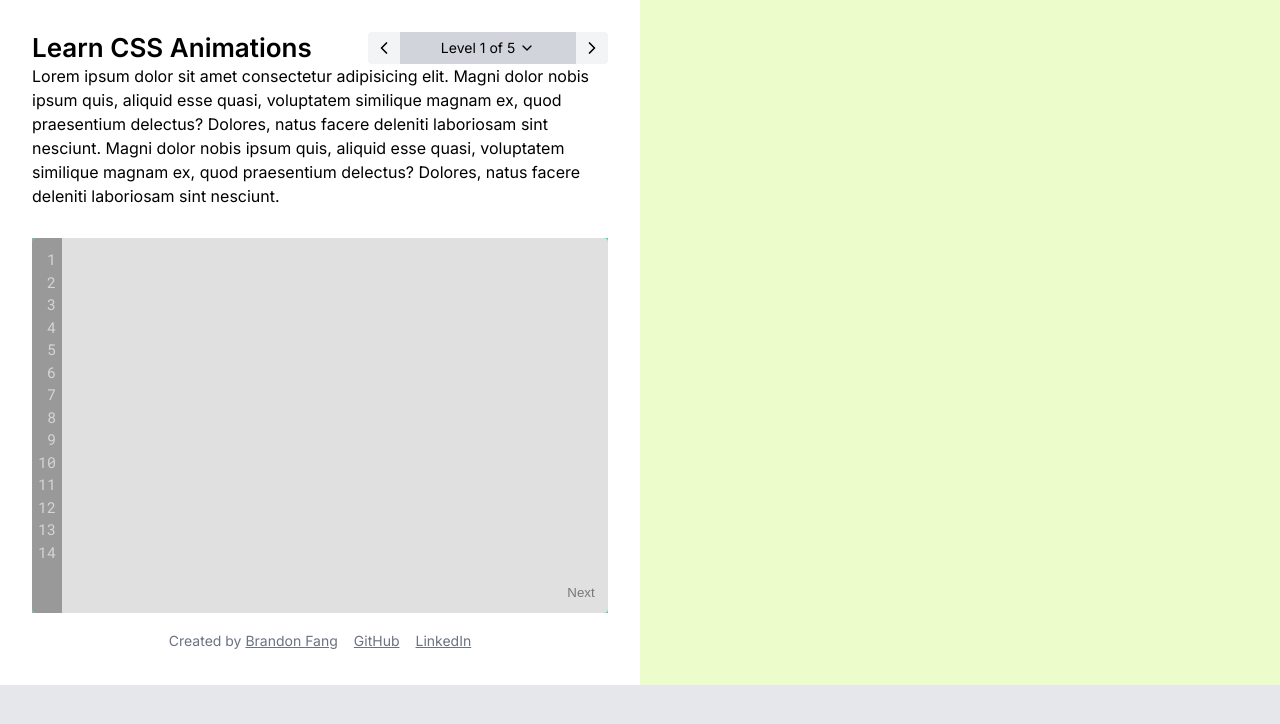
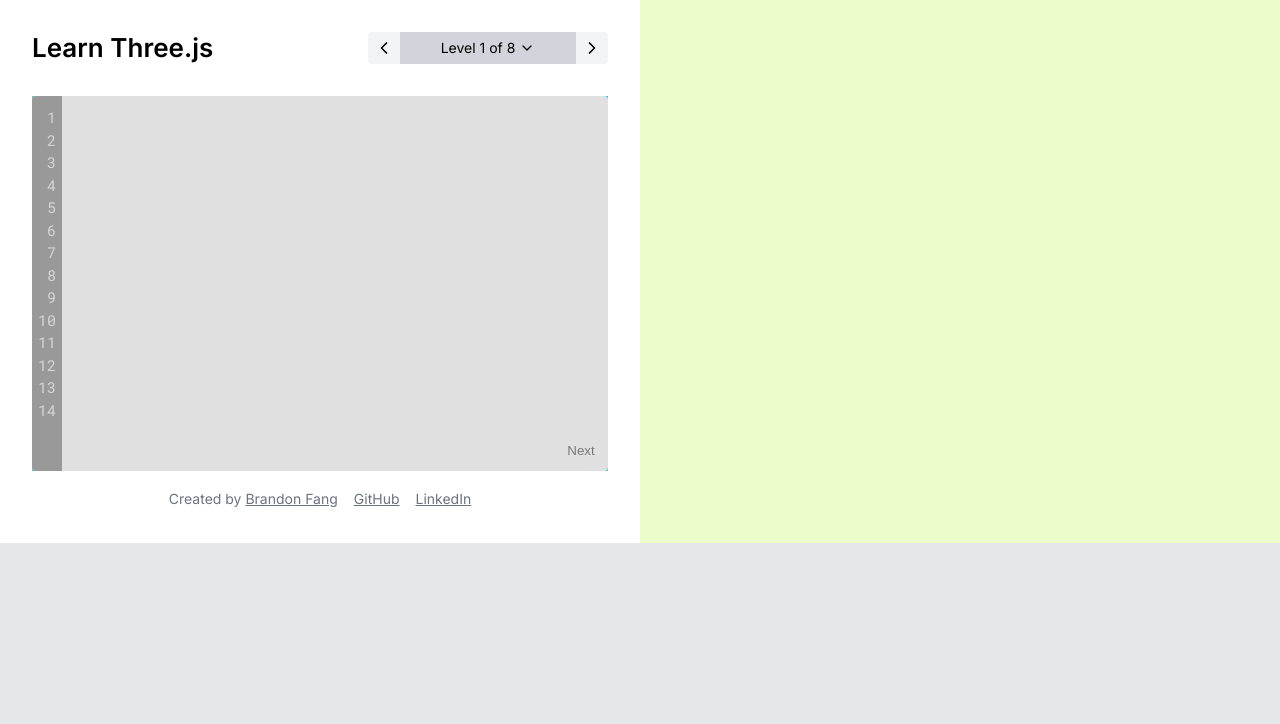
Before and after one commit to brandonfang/learn-three-js, a PHP site: page / in a window 1280 px wide. Shown: the top 724 px of the page. Run offline with PHP 8.4, Linux system fonts and the light colour scheme.

Commit message:
Update index

```diff
--- a/css/style.css
+++ b/css/style.css
@@ -178,7 +178,7 @@
 
 }
 
-.sidebar-instructions {
+.instructions {
   width: 100%;
   margin-top: 32px;
 }
--- a/index.html
+++ b/index.html
@@ -15,7 +15,7 @@
       <section class="sidebar">
         <div class="sidebar-header">
           <div>
-            <h1 class="logo">Learn CSS Animations</h1>
+            <h1 class="logo">Learn Three.js</h1>
           </div>
 
           <div class="level-picker">
@@ -26,7 +26,7 @@
               <span class="label-level">Level&nbsp;</span>
               <span class="label-current">1&nbsp;</span>
               <span class="label-of">of&nbsp;</span>
-              <span class="label-total">5&nbsp;</span>
+              <span class="label-total">8&nbsp;</span>
               <span>
                 <svg class="chevron-down" xmlns="http://www.w3.org/2000/svg" width="24" height="24" viewBox="0 0 24 24" fill="none" stroke="currentColor" stroke-width="2" stroke-linecap="round" stroke-linejoin="round" class="feather feather-chevron-down"><polyline points="6 9 12 15 18 9"></polyline></svg>
               </span>
@@ -41,13 +41,26 @@
         </div>
 
         <div class="instructions">
-          <p>Lorem ipsum dolor sit amet consectetur adipisicing elit. Magni dolor nobis ipsum quis, aliquid esse quasi, voluptatem similique magnam ex, quod praesentium delectus? Dolores, natus facere deleniti laboriosam sint nesciunt. Magni dolor nobis ipsum quis, aliquid esse quasi, voluptatem similique magnam ex, quod praesentium delectus? Dolores, natus facere deleniti laboriosam sint nesciunt.</p>
         </div>
 
-        <!-- <div class="editor" id="editor"></div> -->
-        <div id="editor">
+        <div class="editor" id="editor">
           <div id="css">
-            <div class="line-numbers">1<br>2<br>3<br>4<br>5<br>6<br>7<br>8<br>9<br>10<br>11<br>12<br>13<br>14</div>
+            <div class="line-numbers">
+              1<br>
+              2<br>
+              3<br>
+              4<br>
+              5<br>
+              6<br>
+              7<br>
+              8<br>
+              9<br>
+              10<br>
+              11<br>
+              12<br>
+              13<br>
+              14
+            </div>
             <pre id="before"></pre>
             <textarea id="code" autofocus autocapitalize="none"></textarea>
             <pre id="after"></pre>
@@ -63,14 +76,13 @@
             <a href="https://github.com/brandonfang" target="_blank">GitHub</a>
           </div>
           <div class="credits last">
-            <a href="https://www.linkedin.com/in/bdmfang/" target="_blank">LinkedIn</a>
+            <a href="https://www.linkedin.com/in/bdmfang" target="_blank">LinkedIn</a>
           </div>
         </div>
       </section>
 
       <section class="view">
-        <div class="grid">
-
+        <div>
         </div>
         <div class="overlay"></div>
       </section>
```
